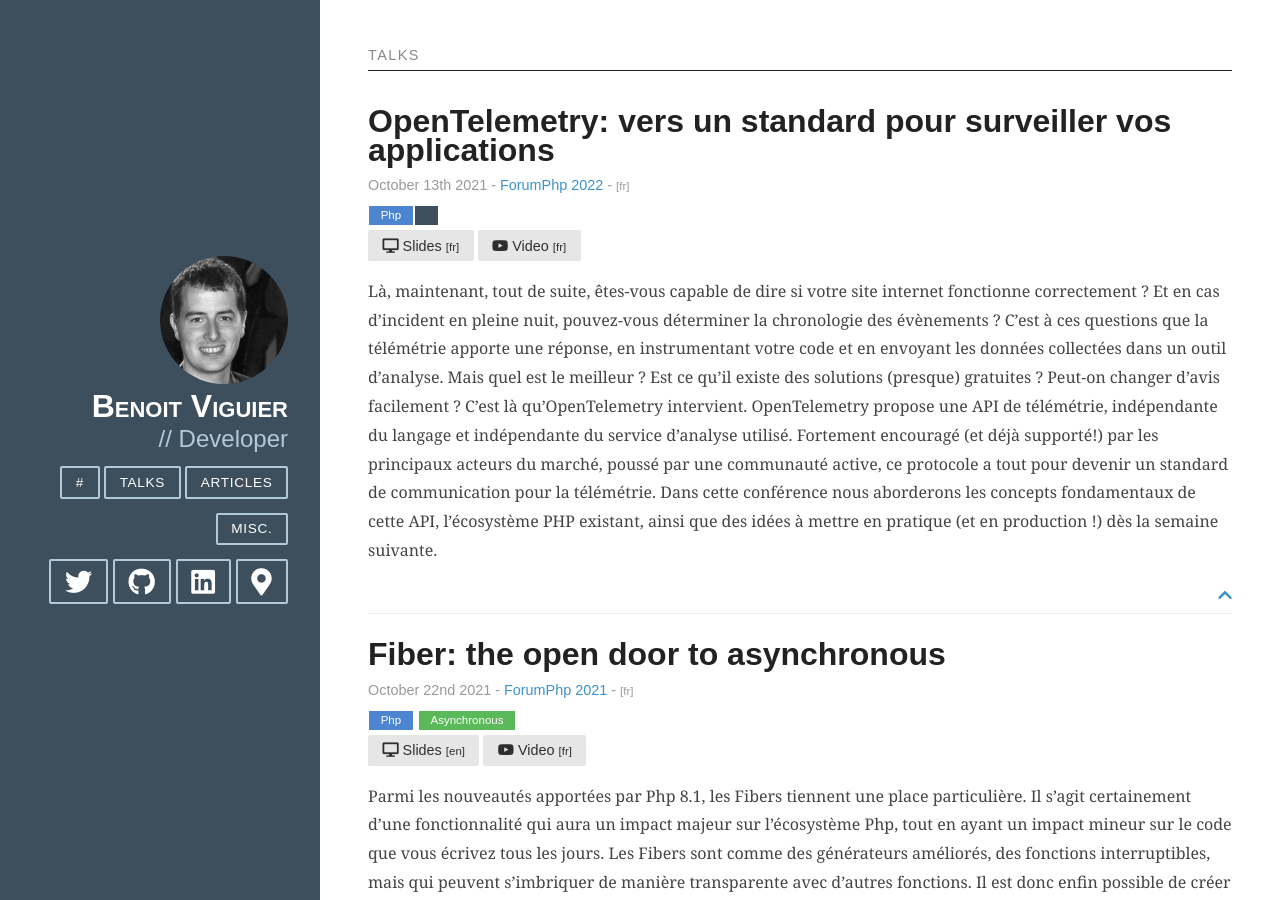
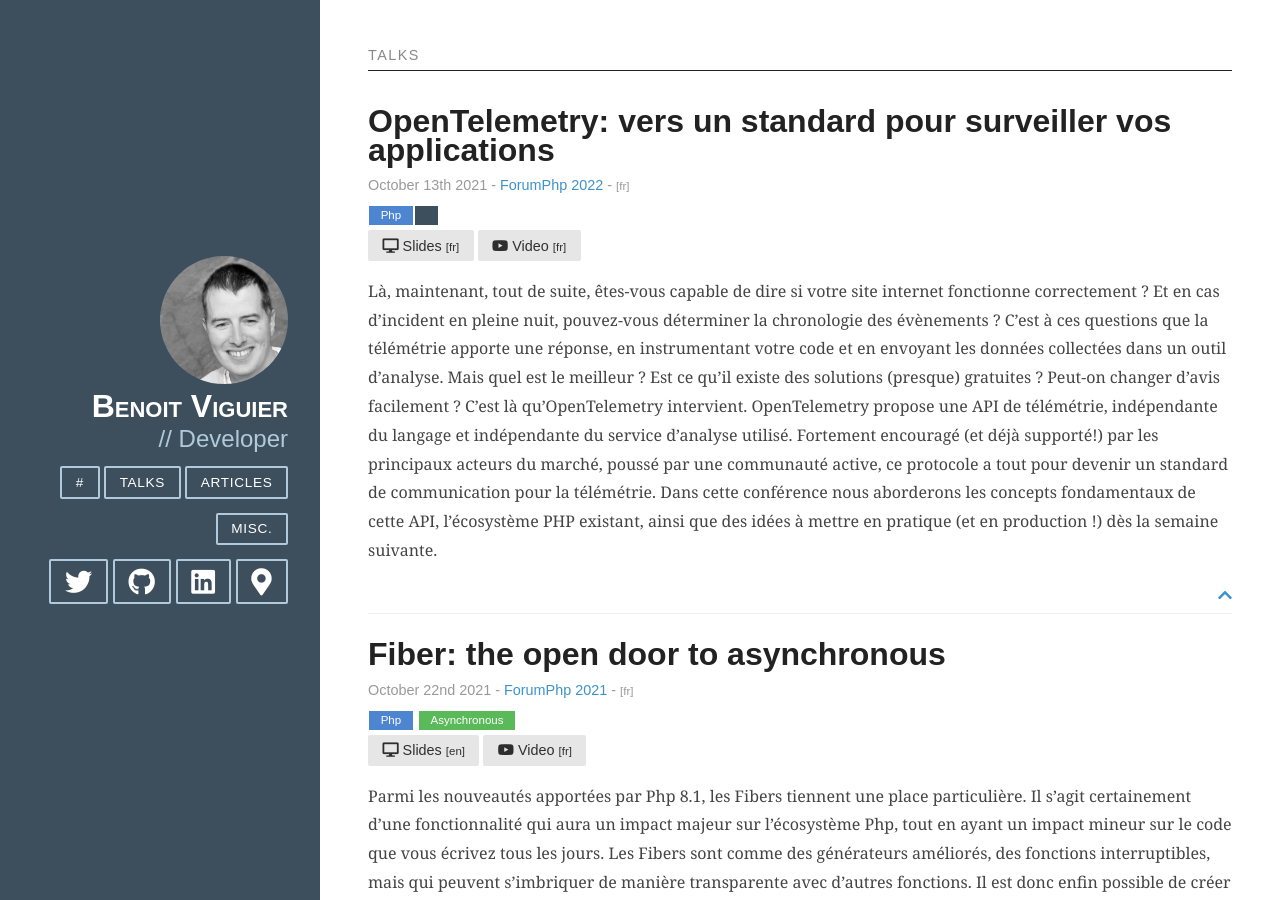
Before and after one commit to b-viguier/b-viguier.github.io, a Jekyll site: the page built from index.html, in a window 1280 px wide and 900 px high. Built offline with Jekyll 4.4.1, drawn with Linux system fonts in a browser that asks for light colours; nearby versions of some CDN libraries.

Commit message:
Update avatar

```diff
--- a/index.html
+++ b/index.html
@@ -6,7 +6,7 @@ layout: default
     <div class="sidebar pure-u-1 pure-u-md-1-4">
         <div class="header">
             <img alt="Benoit Viguier&#x27;s avatar" class="brand-avatar"
-                 src="img/avatar.png">
+                 src="img/avatar.jpg">
             <h1 class="brand-title">Benoit Viguier</h1>
             <h2 class="brand-tagline">//&nbsp;Developer</h2>
 
```
Also changed, not shown: img/avatar.jpg (added), img/avatar.png (deleted).
